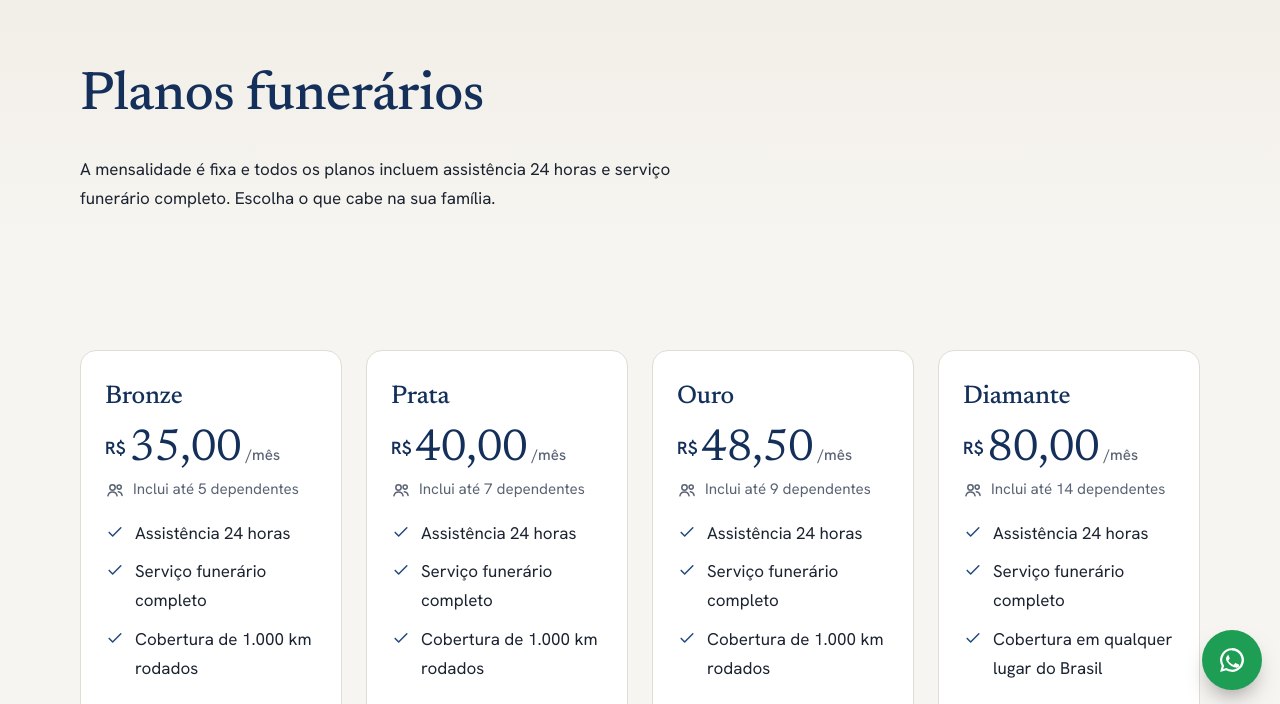
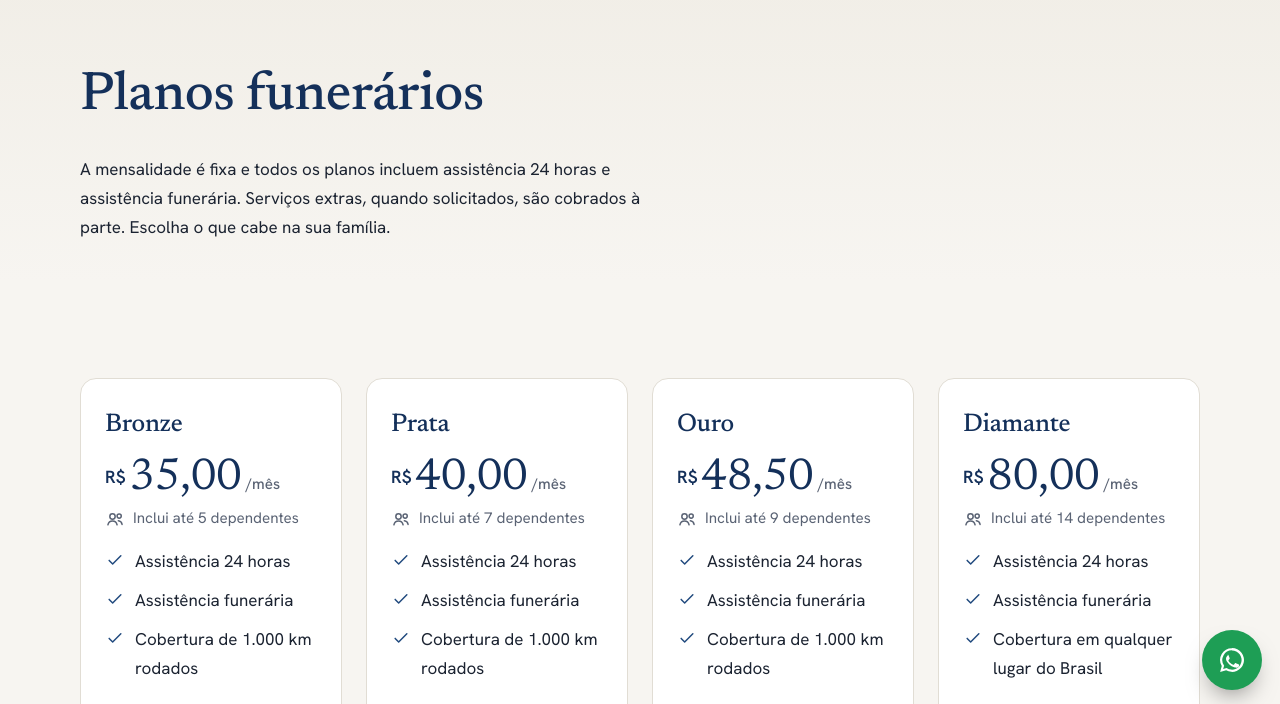
Before and after one commit to kaiovsm0123-arch/cc-pax-mansidao, a plain HTML site: page planos.html in a window 1280 px wide. Shown: the part 92-796 px from the top of the page. Drawn offline with Linux system fonts and the light colour scheme.

Commit message:
Troca 'serviço funerário completo' por 'assistência funerária' e avisa sobre serviços extras
Co-Authored-By: Claude Haiku 5.5 <noreply@anthropic.com>
Claude-Session: https://claude.ai/code/session_012vmKkqNMGSnJMFDVP3xkzV

```diff
--- a/planos.html
+++ b/planos.html
@@ -4,7 +4,7 @@
   <meta charset="utf-8">
   <meta name="viewport" content="width=device-width, initial-scale=1">
   <title>Planos funerários · CC PAX MANSIDAO</title>
-  <meta name="description" content="CC PAX MANSIDAO, em Mansidão, Bahia. Planos funerários com assistência 24 horas, serviço completo e atendimento acolhedor.">
+  <meta name="description" content="CC PAX MANSIDAO, em Mansidão, Bahia. Planos funerários com assistência 24 horas, assistência funerária e atendimento acolhedor.">
   <meta property="og:title" content="CC PAX MANSIDAO">
   <meta property="og:description" content="Planeje o hoje para garantir a tranquilidade amanhã">
   <meta name="theme-color" content="#14305A">
@@ -50,7 +50,7 @@
 <section class="cabecalho-pag">
   <div class="container">
     <h1>Planos funerários</h1>
-    <p>A mensalidade é fixa e todos os planos incluem assistência 24 horas e serviço funerário completo. Escolha o que cabe na sua família.</p>
+    <p>A mensalidade é fixa e todos os planos incluem assistência 24 horas e assistência funerária. Serviços extras, quando solicitados, são cobrados à parte. Escolha o que cabe na sua família.</p>
   </div>
 </section>
 
@@ -68,7 +68,7 @@
 
       <li><svg class="icone" viewBox="0 0 24 24" fill="none" stroke="currentColor" stroke-width="1.8" stroke-linecap="round" stroke-linejoin="round" aria-hidden="true" focusable="false"><path d="M5 12.5l4.2 4.2L19 7"/></svg><span>Assistência 24 horas</span></li>
 
-      <li><svg class="icone" viewBox="0 0 24 24" fill="none" stroke="currentColor" stroke-width="1.8" stroke-linecap="round" stroke-linejoin="round" aria-hidden="true" focusable="false"><path d="M5 12.5l4.2 4.2L19 7"/></svg><span>Serviço funerário completo</span></li>
+      <li><svg class="icone" viewBox="0 0 24 24" fill="none" stroke="currentColor" stroke-width="1.8" stroke-linecap="round" stroke-linejoin="round" aria-hidden="true" focusable="false"><path d="M5 12.5l4.2 4.2L19 7"/></svg><span>Assistência funerária</span></li>
 
       <li><svg class="icone" viewBox="0 0 24 24" fill="none" stroke="currentColor" stroke-width="1.8" stroke-linecap="round" stroke-linejoin="round" aria-hidden="true" focusable="false"><path d="M5 12.5l4.2 4.2L19 7"/></svg><span>Cobertura de 1.000 km rodados</span></li>
 
@@ -88,7 +88,7 @@
 
       <li><svg class="icone" viewBox="0 0 24 24" fill="none" stroke="currentColor" stroke-width="1.8" stroke-linecap="round" stroke-linejoin="round" aria-hidden="true" focusable="false"><path d="M5 12.5l4.2 4.2L19 7"/></svg><span>Assistência 24 horas</span></li>
 
-      <li><svg class="icone" viewBox="0 0 24 24" fill="none" stroke="currentColor" stroke-width="1.8" stroke-linecap="round" stroke-linejoin="round" aria-hidden="true" focusable="false"><path d="M5 12.5l4.2 4.2L19 7"/></svg><span>Serviço funerário completo</span></li>
+      <li><svg class="icone" viewBox="0 0 24 24" fill="none" stroke="currentColor" stroke-width="1.8" stroke-linecap="round" stroke-linejoin="round" aria-hidden="true" focusable="false"><path d="M5 12.5l4.2 4.2L19 7"/></svg><span>Assistência funerária</span></li>
 
       <li><svg class="icone" viewBox="0 0 24 24" fill="none" stroke="currentColor" stroke-width="1.8" stroke-linecap="round" stroke-linejoin="round" aria-hidden="true" focusable="false"><path d="M5 12.5l4.2 4.2L19 7"/></svg><span>Cobertura de 1.000 km rodados</span></li>
 
@@ -108,7 +108,7 @@
 
       <li><svg class="icone" viewBox="0 0 24 24" fill="none" stroke="currentColor" stroke-width="1.8" stroke-linecap="round" stroke-linejoin="round" aria-hidden="true" focusable="false"><path d="M5 12.5l4.2 4.2L19 7"/></svg><span>Assistência 24 horas</span></li>
 
-      <li><svg class="icone" viewBox="0 0 24 24" fill="none" stroke="currentColor" stroke-width="1.8" stroke-linecap="round" stroke-linejoin="round" aria-hidden="true" focusable="false"><path d="M5 12.5l4.2 4.2L19 7"/></svg><span>Serviço funerário completo</span></li>
+      <li><svg class="icone" viewBox="0 0 24 24" fill="none" stroke="currentColor" stroke-width="1.8" stroke-linecap="round" stroke-linejoin="round" aria-hidden="true" focusable="false"><path d="M5 12.5l4.2 4.2L19 7"/></svg><span>Assistência funerária</span></li>
 
       <li><svg class="icone" viewBox="0 0 24 24" fill="none" stroke="currentColor" stroke-width="1.8" stroke-linecap="round" stroke-linejoin="round" aria-hidden="true" focusable="false"><path d="M5 12.5l4.2 4.2L19 7"/></svg><span>Cobertura de 1.000 km rodados</span></li>
 
@@ -128,7 +128,7 @@
 
       <li><svg class="icone" viewBox="0 0 24 24" fill="none" stroke="currentColor" stroke-width="1.8" stroke-linecap="round" stroke-linejoin="round" aria-hidden="true" focusable="false"><path d="M5 12.5l4.2 4.2L19 7"/></svg><span>Assistência 24 horas</span></li>
 
-      <li><svg class="icone" viewBox="0 0 24 24" fill="none" stroke="currentColor" stroke-width="1.8" stroke-linecap="round" stroke-linejoin="round" aria-hidden="true" focusable="false"><path d="M5 12.5l4.2 4.2L19 7"/></svg><span>Serviço funerário completo</span></li>
+      <li><svg class="icone" viewBox="0 0 24 24" fill="none" stroke="currentColor" stroke-width="1.8" stroke-linecap="round" stroke-linejoin="round" aria-hidden="true" focusable="false"><path d="M5 12.5l4.2 4.2L19 7"/></svg><span>Assistência funerária</span></li>
 
       <li><svg class="icone" viewBox="0 0 24 24" fill="none" stroke="currentColor" stroke-width="1.8" stroke-linecap="round" stroke-linejoin="round" aria-hidden="true" focusable="false"><path d="M5 12.5l4.2 4.2L19 7"/></svg><span>Cobertura em qualquer lugar do Brasil</span></li>
 
```
Also changed, not shown: 404.html (+1 -1 lines), como-funciona.html (+2 -2 lines), contato.html (+1 -1 lines), index.html (+8 -8 lines), sobre.html (+1 -1 lines).
